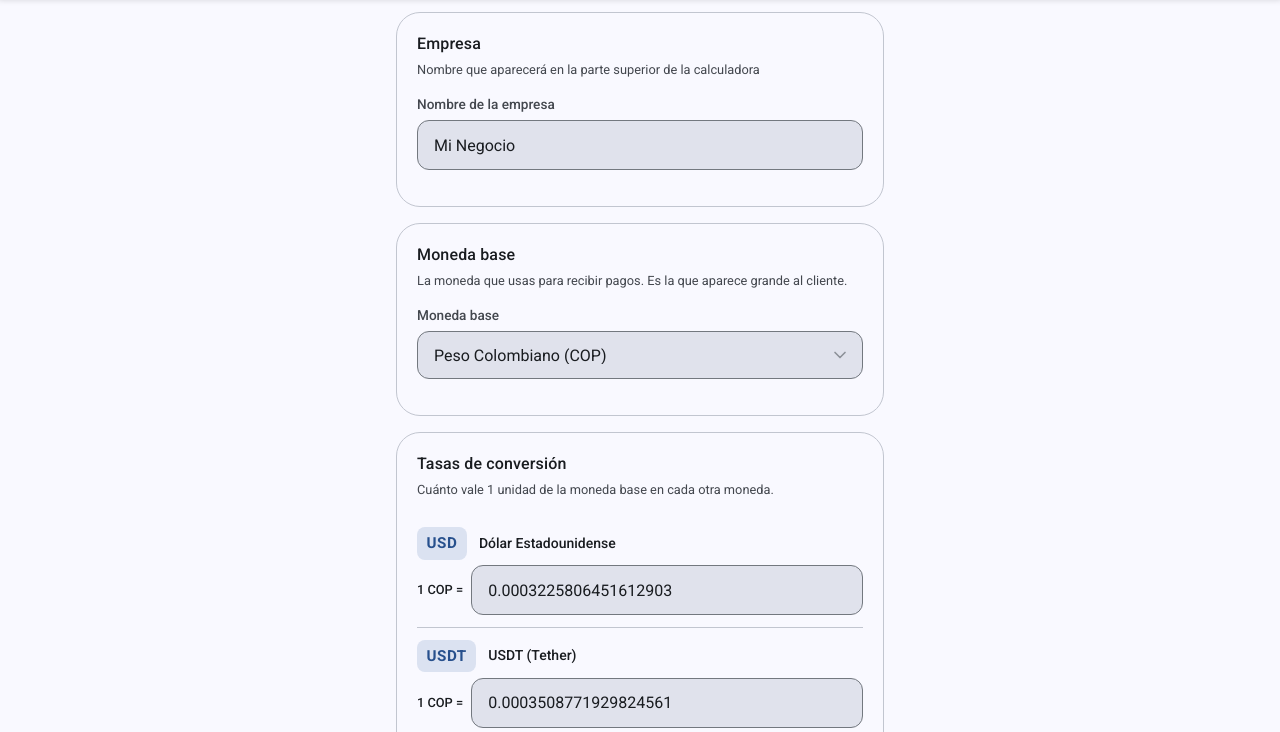
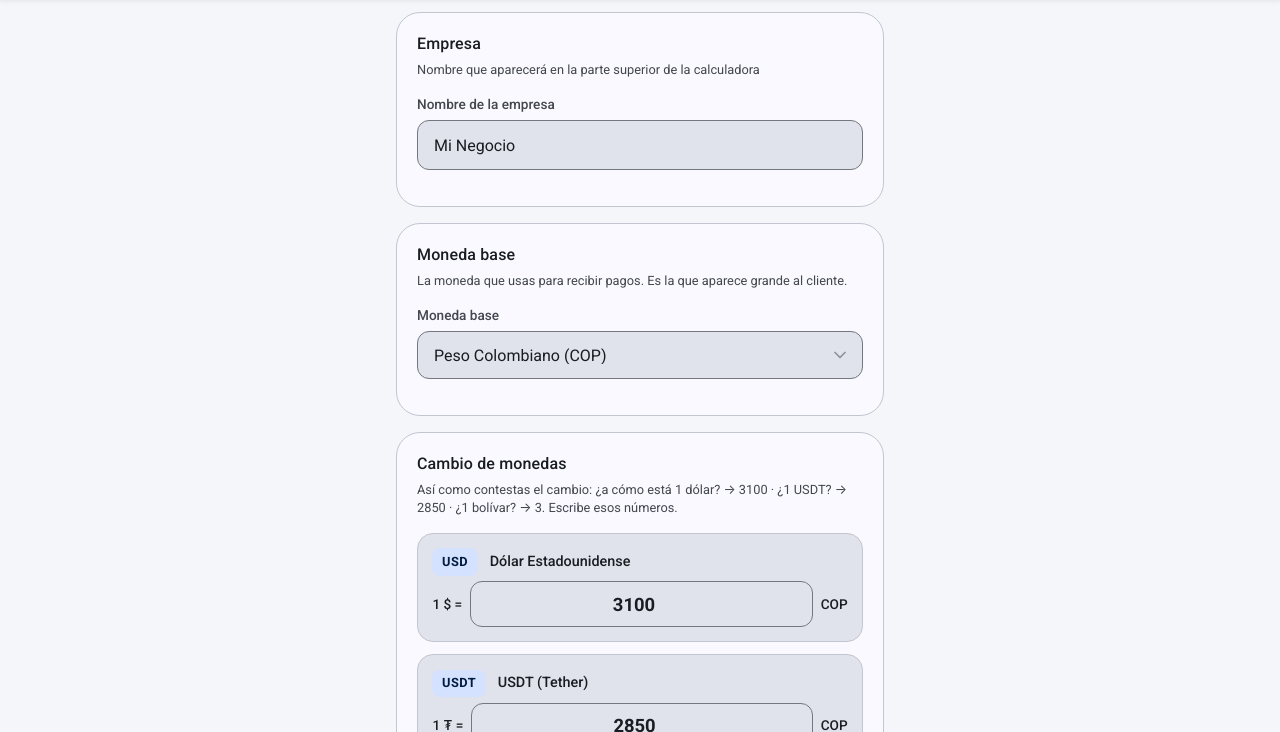
Before and after one commit to motopartesbo-IAESoftware/CalculadoraFrontera, a plain HTML site: page config.html in a window 1280 px wide. Shown: the part 68-800 px from the top of the page. Drawn offline with nearby package versions, Linux system fonts and the light colour scheme.

Commit message:
6ta Subida

```diff
--- a/config.html
+++ b/config.html
@@ -3,7 +3,7 @@
 <head>
     <meta charset="UTF-8">
     <meta name="viewport" content="width=device-width, initial-scale=1.0, user-scalable=no">
-    <meta name="theme-color" content="#1A1A2E">
+    <meta name="theme-color" content="#F5F6FA">
     <meta name="description" content="Configuración de calculadora de divisas">
     <title>Configuración - Calculadora Frontera</title>
     <link rel="manifest" href="manifest.json">
@@ -48,8 +48,8 @@
         </section>
 
         <section class="md3-card">
-            <h2 class="md3-card__title">Tasas de conversión</h2>
-            <p class="md3-card__subtitle">Cuánto vale 1 unidad de la moneda base en cada otra moneda.</p>
+            <h2 class="md3-card__title">Cambio de monedas</h2>
+            <p class="md3-card__subtitle" id="ratesHelp">Escribe cuánto vale 1 unidad de cada moneda en tu moneda base.</p>
             <div id="ratesGrid" class="md3-rate-fields"></div>
         </section>
 
--- a/config.js
+++ b/config.js
@@ -33,6 +33,7 @@ const form = document.getElementById('configForm');
 const companyNameInput = document.getElementById('companyNameInput');
 const baseCurrencyConfig = document.getElementById('baseCurrencyConfig');
 const ratesGrid = document.getElementById('ratesGrid');
+const ratesHelp = document.getElementById('ratesHelp');
 const decimalPlaces = document.getElementById('decimalPlaces');
 const decimalHelp = document.getElementById('decimalHelp');
 const resetBtn = document.getElementById('resetBtn');
@@ -56,11 +57,19 @@ function populateForm() {
     baseCurrencyConfig.value = config.baseCurrency;
     decimalPlaces.value = config.decimalPlaces;
     renderRates();
-    updateDecimalHelp();
+    updateHelpTexts();
 }
 
-function updateDecimalHelp() {
+function updateHelpTexts() {
     const base = baseCurrencyConfig.value;
+    const baseName = CURRENCY_NAMES[base];
+
+    if (base === 'COP') {
+        ratesHelp.textContent = 'Así como contestas el cambio: ¿a cómo está 1 dólar? → 3100 · ¿1 USDT? → 2850 · ¿1 bolívar? → 3. Escribe esos números.';
+    } else {
+        ratesHelp.textContent = `Escribe cuántos ${baseName} vale 1 unidad de cada moneda. Ejemplo: si recibes 1 dólar por ${base === 'USD' ? '1' : '100'} ${base}, escribe ${base === 'USD' ? '1' : '100'}.`;
+    }
+
     if (base === 'COP') {
         decimalHelp.textContent = 'El Peso Colombiano (COP) se muestra sin decimales. Los demás valores usarán la cantidad elegida aquí.';
     } else {
@@ -68,14 +77,25 @@ function updateDecimalHelp() {
     }
 }
 
+function internalRateFor(currency) {
+    const base = baseCurrencyConfig.value;
+    return config.rates[currency] ?? DEFAULT_RATES[base][currency] ?? 0;
+}
+
+function formatPrice(rate) {
+    if (!rate || rate <= 0) return '';
+    const price = 1 / rate;
+    if (price >= 100) return Math.round(price).toString();
+    return parseFloat(price.toPrecision(6)).toString();
+}
+
 function renderRates() {
-    const baseCurrency = baseCurrencyConfig.value;
-    const baseRates = DEFAULT_RATES[baseCurrency] || DEFAULT_RATES.COP;
+    const base = baseCurrencyConfig.value;
 
     ratesGrid.innerHTML = CURRENCIES
-        .filter(c => c !== baseCurrency)
+        .filter(c => c !== base)
         .map(currency => {
-            const rate = config.rates[currency] ?? baseRates[currency];
+            const price = formatPrice(internalRateFor(currency));
             return `
                 <div class="md3-rate-field">
                     <div class="md3-rate-field__header">
@@ -83,14 +103,17 @@ function renderRates() {
                         <span class="md3-rate-field__title">${CURRENCY_NAMES[currency]}</span>
                     </div>
                     <div class="md3-rate-field__row">
-                        <span class="md3-rate-field__row-code">1 ${baseCurrency} =</span>
-                        <input class="md3-text-field__input" type="number"
+                        <span class="md3-rate-field__row-code">1 ${CURRENCY_SYMBOLS[currency]} =</span>
+                        <input class="md3-text-field__input md3-rate-field__input" type="number"
+                               inputmode="decimal"
                                id="rate${currency}"
                                data-currency="${currency}"
-                               value="${rate}"
+                               value="${price}"
                                step="any"
                                min="0"
-                               aria-label="Tasa de ${CURRENCY_NAMES[currency]}">
+                               placeholder="0"
+                               aria-label="Precio de 1 ${CURRENCY_NAMES[currency]} en ${CURRENCY_NAMES[base]}">
+                        <span class="md3-rate-field__row-code">${base}</span>
                     </div>
                 </div>
             `;
@@ -104,17 +127,18 @@ function renderRates() {
 }
 
 function getFormData() {
-    const rates = { [baseCurrencyConfig.value]: 1 };
+    const base = baseCurrencyConfig.value;
+    const rates = { [base]: 1 };
     let valid = true;
 
     ratesGrid.querySelectorAll('input').forEach(input => {
         const currency = input.dataset.currency;
-        const value = parseFloat(input.value);
-        if (isNaN(value) || value < 0) {
+        const price = parseFloat(input.value);
+        if (isNaN(price) || price <= 0) {
             input.classList.add('md3-text-field__input--error');
             valid = false;
         } else {
-            rates[currency] = value;
+            rates[currency] = 1 / price;
         }
     });
 
@@ -122,7 +146,7 @@ function getFormData() {
 
     return {
         companyName: companyNameInput.value.trim() || DEFAULT_CONFIG.companyName,
-        baseCurrency: baseCurrencyConfig.value,
+        baseCurrency: base,
         rates,
         decimalPlaces: parseInt(decimalPlaces.value, 10)
     };
@@ -168,7 +192,7 @@ function handleSubmit(e) {
 
 function handleBaseCurrencyChange() {
     renderRates();
-    updateDecimalHelp();
+    updateHelpTexts();
 }
 
 function init() {
--- a/styles.css
+++ b/styles.css
@@ -1,3 +1,62 @@
+:root {
+    --md-primary: #27508D;
+    --md-on-primary: #FFFFFF;
+    --md-primary-container: #D4E2FF;
+    --md-on-primary-container: #001B3F;
+    --md-secondary: #565E70;
+    --md-on-secondary: #FFFFFF;
+    --md-secondary-container: #DBE2F1;
+    --md-on-secondary-container: #131C2B;
+    --md-tertiary: #8A4C22;
+    --md-on-tertiary: #FFFFFF;
+    --md-error: #BA1A1A;
+    --md-on-error: #FFFFFF;
+    --md-error-container: #FFDAD6;
+    --md-on-error-container: #410002;
+    --md-surface: #F9F9FF;
+    --md-surface-dim: #D9D9E0;
+    --md-surface-bright: #F9F9FF;
+    --md-surface-variant: #E0E2EC;
+    --md-on-surface: #191C20;
+    --md-on-surface-variant: #43474E;
+    --md-outline: #73787F;
+    --md-outline-variant: #C2C6D0;
+    --md-shadow: #000000;
+    --md-scrim: #000000;
+
+    --md-success: #2E7D32;
+    --md-on-success: #FFFFFF;
+    --md-success-container: #A5D6A7;
+    --md-danger: #C62828;
+    --md-on-danger: #FFFFFF;
+    --md-danger-container: #FFCDD2;
+    --md-warning: #9A5B00;
+    --md-on-warning: #FFFFFF;
+    --md-warning-container: #FFDF73;
+
+    --md-add-bg: #2E7D32;
+    --md-subtract-bg: #C62828;
+
+    --md-background: #F5F6FA;
+    --md-display-bg: #1A1A2E;
+    --md-on-display: #FFFFFF;
+
+    --md-elevation-1: 0 1px 2px rgba(0,0,0,0.2), 0 1px 3px 1px rgba(0,0,0,0.1);
+    --md-elevation-2: 0 1px 2px rgba(0,0,0,0.2), 0 2px 6px 2px rgba(0,0,0,0.1);
+    --md-elevation-3: 0 1px 3px rgba(0,0,0,0.2), 0 4px 8px 3px rgba(0,0,0,0.12);
+
+    --md-shape-extra-small: 8px;
+    --md-shape-small: 12px;
+    --md-shape-medium: 16px;
+    --md-shape-large: 24px;
+    --md-shape-extra-large: 28px;
+
+    --md-transition: all 0.12s ease;
+    --md-key-size: 76px;
+    --md-key-gap: 10px;
+}
+
+@media (prefers-color-scheme: dark) {
     :root {
         --md-primary: #A1C2FA;
         --md-on-primary: #08306F;
@@ -24,15 +83,18 @@
         --md-shadow: #000000;
         --md-scrim: #000000;
 
-    --md-success: #7CD992;
+        --md-success: #66BB6A;
         --md-on-success: #00391B;
         --md-success-container: #005227;
-    --md-danger: #FFB59B;
+        --md-danger: #FF8A80;
         --md-on-danger: #511F00;
         --md-danger-container: #8A3000;
         --md-warning: #FFCF66;
         --md-on-warning: #3E2E00;
         --md-warning-container: #5A4300;
+
+        --md-add-bg: #4CAF50;
+        --md-subtract-bg: #EF5350;
 
         --md-background: #111318;
         --md-display-bg: #0B0C10;
@@ -41,58 +103,6 @@
         --md-elevation-1: 0 1px 2px rgba(0,0,0,0.3), 0 1px 3px 1px rgba(0,0,0,0.15);
         --md-elevation-2: 0 1px 2px rgba(0,0,0,0.3), 0 2px 6px 2px rgba(0,0,0,0.15);
         --md-elevation-3: 0 1px 3px rgba(0,0,0,0.3), 0 4px 8px 3px rgba(0,0,0,0.15);
-
-    --md-shape-extra-small: 8px;
-    --md-shape-small: 12px;
-    --md-shape-medium: 16px;
-    --md-shape-large: 24px;
-    --md-shape-extra-large: 28px;
-
-    --md-transition: all 0.12s ease;
-    --md-key-size: 76px;
-    --md-key-gap: 10px;
-}
-
-@media (prefers-color-scheme: light) {
-    :root {
-        --md-primary: #27508D;
-        --md-on-primary: #FFFFFF;
-        --md-primary-container: #D4E2FF;
-        --md-on-primary-container: #001B3F;
-        --md-secondary: #565E70;
-        --md-on-secondary: #FFFFFF;
-        --md-secondary-container: #DBE2F1;
-        --md-on-secondary-container: #131C2B;
-        --md-tertiary: #8A4C22;
-        --md-on-tertiary: #FFFFFF;
-        --md-error: #BA1A1A;
-        --md-on-error: #FFFFFF;
-        --md-error-container: #FFDAD6;
-        --md-on-error-container: #410002;
-        --md-surface: #F9F9FF;
-        --md-surface-dim: #D9D9E0;
-        --md-surface-bright: #F9F9FF;
-        --md-surface-variant: #E0E2EC;
-        --md-on-surface: #191C20;
-        --md-on-surface-variant: #43474E;
-        --md-outline: #73787F;
-        --md-outline-variant: #C2C6D0;
-        --md-shadow: #000000;
-        --md-scrim: #000000;
-
-        --md-success: #00691E;
-        --md-on-success: #FFFFFF;
-        --md-success-container: #8FF5A1;
-        --md-danger: #BA1A1A;
-        --md-on-danger: #FFFFFF;
-        --md-danger-container: #FFDAD6;
-        --md-warning: #6D5500;
-        --md-on-warning: #FFFFFF;
-        --md-warning-container: #FFDF73;
-
-        --md-background: #F9F9FF;
-        --md-display-bg: #191C20;
-        --md-on-display: #F9F9FF;
     }
 }
 
@@ -238,7 +248,7 @@ body {
 
 .md3-customer-display__amount {
     font-size: clamp(2.75rem, 11vw, 4rem);
-    font-weight: 300;
+    font-weight: 700;
     color: var(--md-on-display);
     font-variant-numeric: tabular-nums;
     font-family: 'Roboto', monospace;
@@ -458,13 +468,25 @@ body {
 }
 
 .md3-button--filled-tonal.md3-keypad-key--add {
-    background: var(--md-success-container);
-    color: var(--md-on-success);
+    background: var(--md-add-bg);
+    color: #FFFFFF;
+}
+
+.md3-button--filled-tonal.md3-keypad-key--add:active,
+.md3-button--filled-tonal.md3-keypad-key--add.md3-button--active {
+    filter: brightness(1.12);
+    transform: scale(0.96);
 }
 
 .md3-button--filled-tonal.md3-keypad-key--subtract {
-    background: var(--md-danger-container);
-    color: var(--md-on-danger);
+    background: var(--md-subtract-bg);
+    color: #FFFFFF;
+}
+
+.md3-button--filled-tonal.md3-keypad-key--subtract:active,
+.md3-button--filled-tonal.md3-keypad-key--subtract.md3-button--active {
+    filter: brightness(1.12);
+    transform: scale(0.96);
 }
 
 /* Outlined buttons */
@@ -750,12 +772,6 @@ body {
     flex-shrink: 0;
 }
 
-@media (prefers-color-scheme: light) {
-    .md3-checkbox__checkmark {
-        color: var(--md-on-primary);
-    }
-}
-
 /* ============ CONFIG PAGE ============ */
 .config-page {
     display: flex;
@@ -993,12 +1009,15 @@ body {
     display: flex;
     flex-direction: column;
     gap: 0.35rem;
-    padding: 0.75rem 0;
-    border-bottom: 1px solid var(--md-outline-variant);
+    padding: 0.9rem;
+    margin-bottom: 0.75rem;
+    background: var(--md-surface-variant);
+    border: 1px solid var(--md-outline-variant);
+    border-radius: var(--md-shape-medium);
 }
 
 .md3-rate-field:last-child {
-    border-bottom: none;
+    margin-bottom: 0;
 }
 
 .md3-rate-field__header {
@@ -1009,18 +1028,18 @@ body {
 
 .md3-rate-field__code {
     font-weight: 700;
-    color: var(--md-primary);
-    font-size: 0.95rem;
+    color: var(--md-on-primary-container);
+    font-size: 0.8rem;
     letter-spacing: 0.5px;
     min-width: 44px;
     text-align: center;
-    background: var(--md-secondary-container);
+    background: var(--md-primary-container);
     border-radius: var(--md-shape-extra-small);
-    padding: 0.35rem 0.6rem;
+    padding: 0.3rem 0.6rem;
 }
 
 .md3-rate-field__title {
-    font-size: 0.875rem;
+    font-size: 0.9rem;
     color: var(--md-on-surface);
     font-weight: 500;
 }
@@ -1029,7 +1048,7 @@ body {
     display: flex;
     align-items: center;
     gap: 0.5rem;
-    font-size: 0.8rem;
+    font-size: 0.85rem;
     color: var(--md-on-surface-variant);
 }
 
@@ -1039,16 +1058,14 @@ body {
     white-space: nowrap;
 }
 
-@media (prefers-color-scheme: light) {
-    .md3-snackbar--success {
-        background: var(--md-success-container);
-        color: var(--md-on-success);
-    }
-
-    .md3-snackbar--error {
-        background: var(--md-error-container);
-        color: var(--md-on-error-container);
-    }
+.md3-rate-field__input {
+    flex: 1;
+    min-width: 0;
+    text-align: center;
+    font-family: 'Roboto', monospace;
+    font-weight: 600;
+    font-size: 1.15rem;
+    padding: 0.7rem 0.75rem;
 }
 
 /* Landscape en móviles */
```
Also changed, not shown: app.js (+16 -3 lines), index.html (+1 -1 lines), manifest.json. Lines whose indentation alone changed are shown as unchanged.
